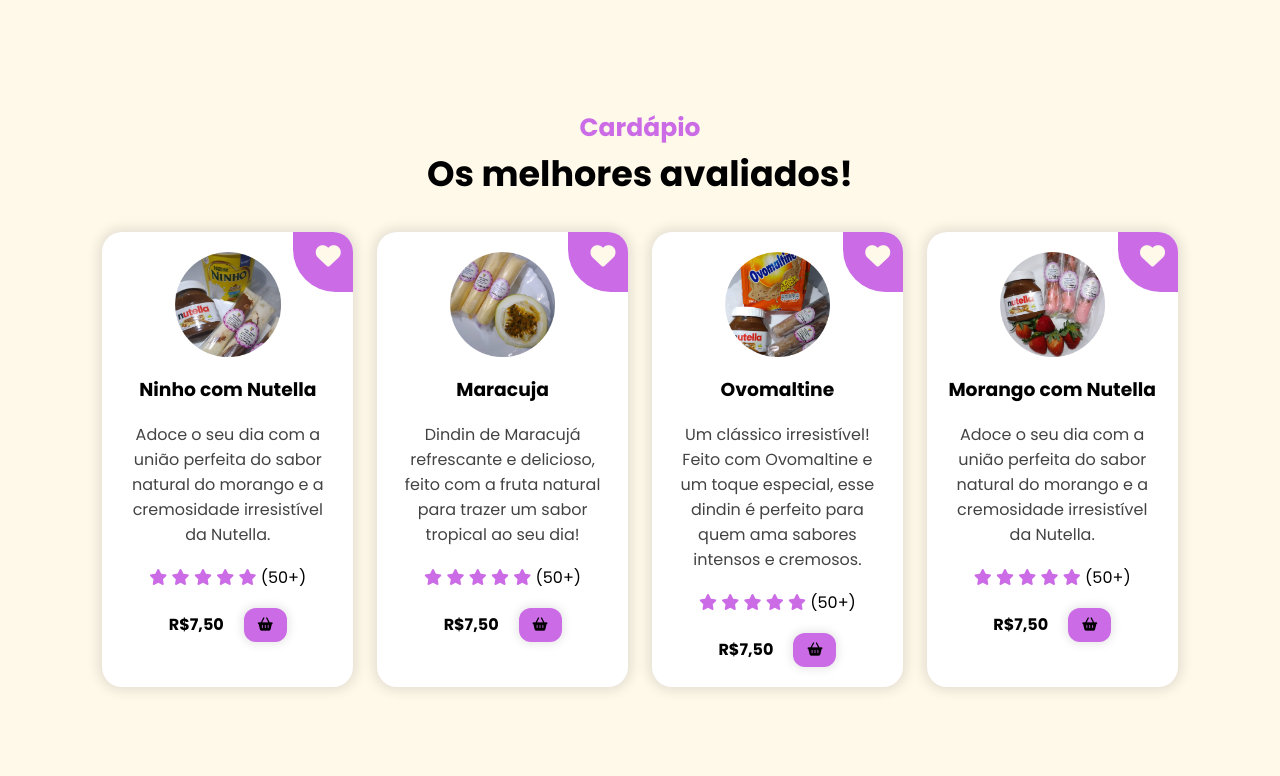
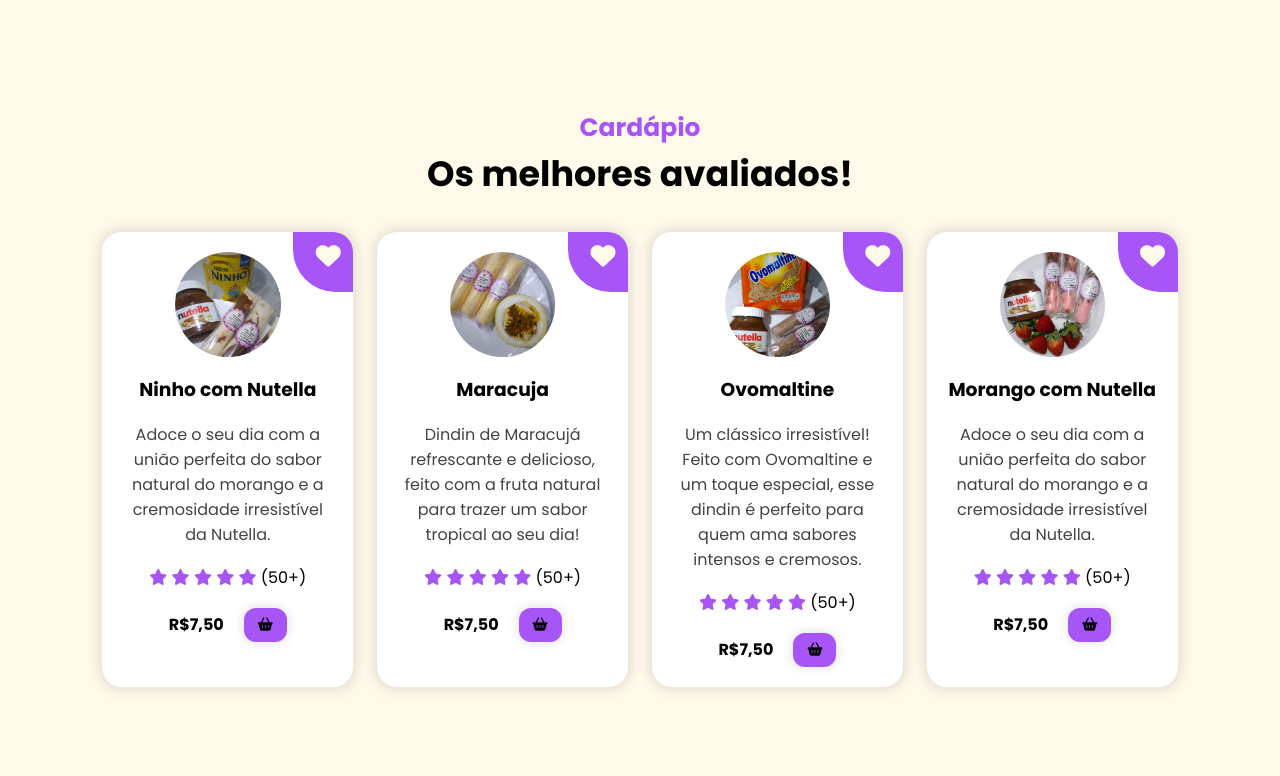
Before and after one commit to ItsMarcoFreitas/landingpagedindin, a plain HTML site: page index.html in a window 1280 px wide. Shown: the part 924-1700 px from the top of the page. Drawn offline with nearby package versions, Linux system fonts and the light colour scheme.

```diff
--- a/src/styles/styles.css
+++ b/src/styles/styles.css
@@ -7,11 +7,11 @@
 
 :root {
   --color-primary-1: #fff9ea;
-  --color-primary-2: #cb6ce6;
-  --color-primary-3: #cb6ce6;
-  --color-primary-4: #cb6ce6;
-  --color-primary-5: #cb6ce6;
-  --color-primary-6: #cb6ce6;
+  --color-primary-2: #a855f7;
+  --color-primary-3: #a855f7;
+  --color-primary-4: #a855f7;
+  --color-primary-5: #a855f7;
+  --color-primary-6: #a855f7;
   --color-neutral-0: #fff;
   --color-neutral-1: #1d1d1d;
 }
```
